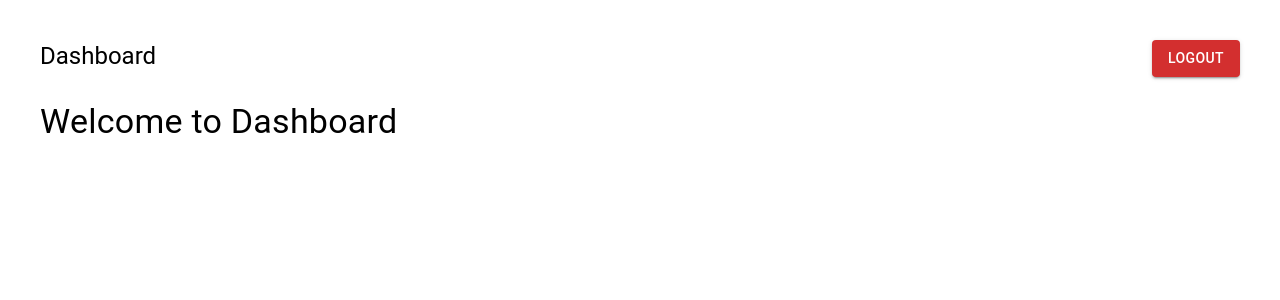
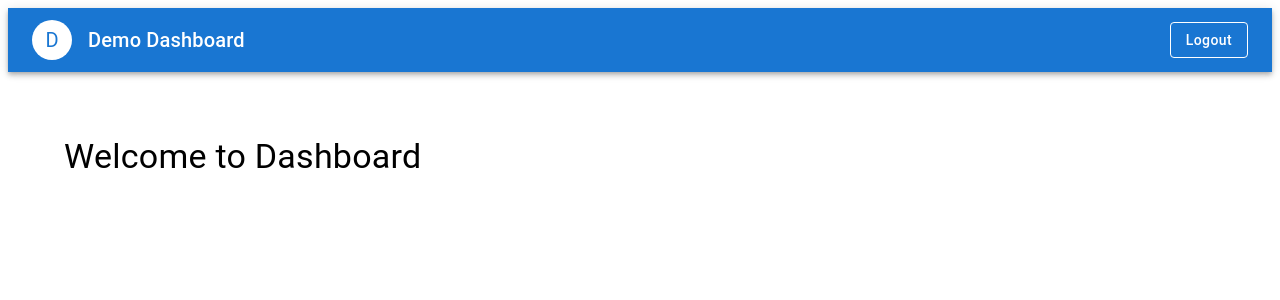
Before and after one commit to meetsatasiya/River-Hawk-react-assignment, a React (Vite) app: page /dashboard in a window 1280 px wide. Shown: the top 300 px of the page. Built offline with nearby package versions, Linux system fonts and the light colour scheme; no server answers.

Commit message:
feat: set up API layer, auth slice, and fetch users from API
Details:

Added baseApi and usersApi for API calls

Implemented Redux authSlice and connected Provider in main.tsx

Fetched users from API and verified data in Dashboard

```diff
--- /dev/null
+++ b/src/api/BaseApi.ts
@@ -0,0 +1,9 @@
+import { createApi, fetchBaseQuery } from "@reduxjs/toolkit/query/react";
+
+export const BaseApi = createApi({
+  reducerPath: "api",
+  baseQuery: fetchBaseQuery({
+    baseUrl: "https://jsonplaceholder.typicode.com",
+  }),
+  endpoints: () => ({}),
+});
--- /dev/null
+++ b/src/api/UsersApi.ts
@@ -0,0 +1,14 @@
+import { BaseApi } from "./BaseApi";
+import type { User } from "../types/User";
+
+export const UsersApi = BaseApi.injectEndpoints({
+  endpoints: (builder) => ({
+    getUsers: builder.query<User[], void>({
+      query: () => "/users",
+
+      keepUnusedDataFor: 60,
+    }),
+  }),
+});
+
+export const { useGetUsersQuery } = UsersApi;
--- /dev/null
+++ b/src/components/layout/DashboardLayout.tsx
@@ -0,0 +1,18 @@
+import React from "react";
+import { Container, Box } from "@mui/material";
+import Header from "./Header";
+
+export default function DashboardLayout({
+  children,
+}: {
+  children: React.ReactNode;
+}) {
+  return (
+    <div>
+      <Header />
+      <Container maxWidth="xl">
+        <Box mt={4}>{children}</Box>
+      </Container>
+    </div>
+  );
+}
--- /dev/null
+++ b/src/components/layout/Header.tsx
@@ -0,0 +1,39 @@
+import {
+  AppBar,
+  Toolbar,
+  Typography,
+  Button,
+  Box,
+  Avatar,
+} from "@mui/material";
+import { useNavigate } from "react-router-dom";
+
+export default function Header() {
+  const navigate = useNavigate();
+
+  const handleLogout = () => {
+    navigate("/login");
+  };
+
+  return (
+    <AppBar position="static" sx={{ backgroundColor: "#1976d2", mb: 4 }}>
+      <Toolbar sx={{ display: "flex", justifyContent: "space-between" }}>
+        <Box sx={{ display: "flex", alignItems: "center" }}>
+          <Avatar sx={{ mr: 2, bgcolor: "#fff", color: "#1976d2" }}>D</Avatar>
+          <Typography variant="h6" component="div">
+            Demo Dashboard
+          </Typography>
+        </Box>
+
+        <Button
+          variant="outlined"
+          color="inherit"
+          onClick={handleLogout}
+          sx={{ textTransform: "none" }}
+        >
+          Logout
+        </Button>
+      </Toolbar>
+    </AppBar>
+  );
+}
--- a/src/main.tsx
+++ b/src/main.tsx
@@ -3,11 +3,15 @@ import { createRoot } from 'react-dom/client'
 import './index.css'
 import App from './App.tsx'
 import { BrowserRouter } from 'react-router-dom'
+import { Provider } from 'react-redux'
+import { store } from './store/Index.ts'
 
 createRoot(document.getElementById('root')!).render(
   <StrictMode>
+   <Provider store={store}>
     <BrowserRouter>
     <App />
     </BrowserRouter>
+   </Provider>
   </StrictMode>,
 )
--- a/src/pages/dashboard/DashboardPage.tsx
+++ b/src/pages/dashboard/DashboardPage.tsx
@@ -1,24 +1,15 @@
-import { Box, Button, Typography } from '@mui/material';
+import { Box, Typography } from '@mui/material';
 import React from 'react';
-import { useNavigate } from 'react-router-dom';
+import { useGetUsersQuery } from '../../api/UsersApi';
 
 const DashboardPage: React.FC = () => {
-  const navigate = useNavigate();
+    const { data: users, isLoading, error } = useGetUsersQuery();
 
-  const handleLogout = () => {
-    navigate('/');
-  };
-
+    console.log("data", users)
+    console.log("isLoading", isLoading)
+    console.log("error", error)
   return (
     <Box sx={{ padding: 4 }}>
-      {/* Header */}
-      <Box sx={{ display: 'flex', justifyContent: 'space-between', mb: 3 }}>
-        <Typography variant="h5">Dashboard</Typography>
-        <Button variant="contained" color="error" onClick={handleLogout}>
-          Logout
-        </Button>
-      </Box>
-
      <Typography variant='h4'>Welcome to Dashboard</Typography>
     </Box>
   );
--- a/src/routes/AppRoutes.tsx
+++ b/src/routes/AppRoutes.tsx
@@ -1,6 +1,7 @@
 import { Routes, Route, Navigate } from "react-router-dom";
 import LoginPage from "../pages/login/LoginPage";
 import DashboardPage from "../pages/dashboard/DashboardPage";
+import DashboardLayout from "../components/layout/DashboardLayout";
 
 export default function AppRoutes() {
   return (
@@ -8,7 +9,11 @@ export default function AppRoutes() {
       <Route path="/login" element={<LoginPage />} />
       <Route
         path="/dashboard"
-        element={<DashboardPage /> }
+        element={
+          <DashboardLayout>
+            <DashboardPage />
+          </DashboardLayout>
+        }
       />
       <Route path="/" element={<Navigate to="/login" replace />} />
     </Routes>
--- /dev/null
+++ b/src/store/AuthSlice.ts
@@ -0,0 +1,29 @@
+import { createSlice, type PayloadAction } from "@reduxjs/toolkit";
+
+interface AuthState {
+  token: string | null;
+  isAuthenticated: boolean;
+}
+
+const initialState: AuthState = {
+  token: null,
+  isAuthenticated: false,
+};
+
+const authSlice = createSlice({
+  name: "auth",
+  initialState,
+  reducers: {
+    login: (state, action: PayloadAction<string>) => {
+      state.token = action.payload;
+      state.isAuthenticated = true;
+    },
+    logout: (state) => {
+      state.token = null;
+      state.isAuthenticated = false;
+    },
+  },
+});
+
+export const { login, logout } = authSlice.actions;
+export default authSlice.reducer;
--- /dev/null
+++ b/src/store/Index.ts
@@ -0,0 +1,14 @@
+import { configureStore } from "@reduxjs/toolkit";
+import authReducer from "./AuthSlice";
+import { BaseApi } from "../api/BaseApi";
+
+export const store = configureStore({
+  reducer: {
+    auth: authReducer,
+    [BaseApi.reducerPath]: BaseApi.reducer,
+  },
+  middleware: (getDefault) => getDefault().concat(BaseApi.middleware),
+});
+
+export type RootState = ReturnType<typeof store.getState>;
+export type AppDispatch = typeof store.dispatch;
--- /dev/null
+++ b/src/types/User.ts
@@ -0,0 +1,9 @@
+export interface User {
+    id: number;
+    name: string;
+    username?: string;
+    email: string;
+    role?: string;
+    phone?: string;
+    website?: string;
+  }
```
